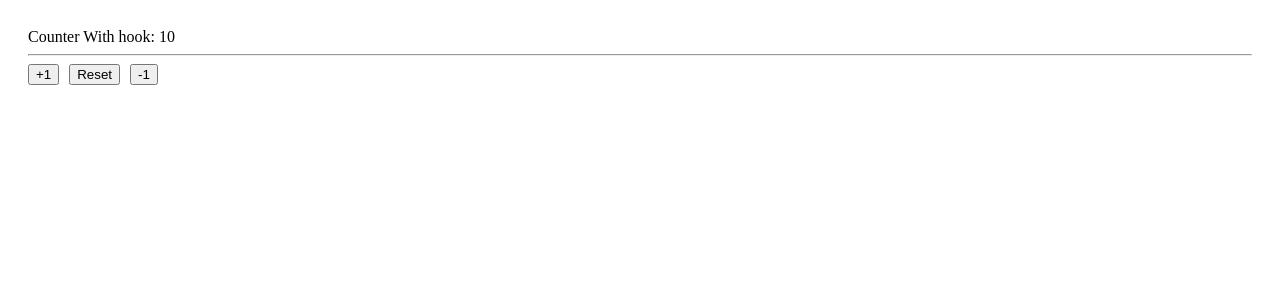
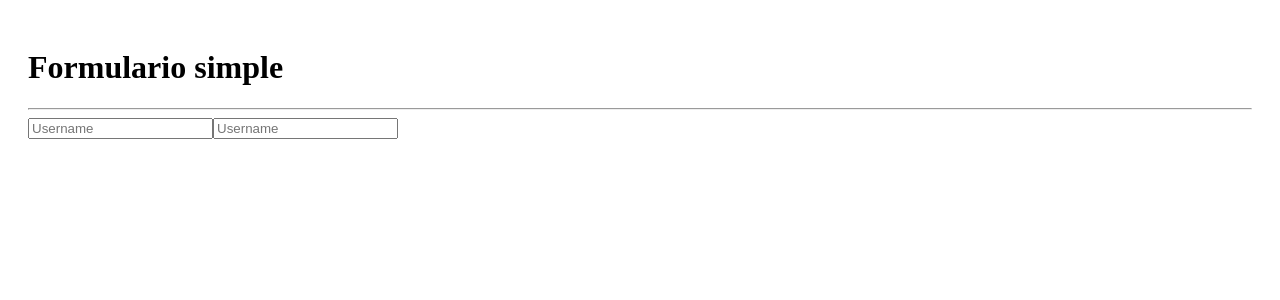
Before and after one commit to Alejandro2097/HooksApp, a React (Vite) app: page / in a window 1280 px wide. Shown: the top 300 px of the page. Built offline with nearby package versions, Linux system fonts and the light colour scheme.

Commit message:
start with useEffect

```diff
--- /dev/null
+++ b/src/02-useEffect/SimpleForm.jsx
@@ -0,0 +1,21 @@
+
+export const SimpleForm = () => {
+  return (
+    <>
+        <h1>Formulario simple</h1>
+        <hr/>
+        <input
+            type="text"
+            className="form-control"
+            placeholder="Username"
+            name="username"
+        />
+        <input
+            type="text"
+            className="form-control"
+            placeholder="Username"
+            name="username"
+        />
+    </>
+  )
+}
--- a/src/main.jsx
+++ b/src/main.jsx
@@ -2,12 +2,13 @@ import React from 'react'
 import ReactDOM from 'react-dom/client'
 
 import './index.css'
+import { SimpleForm } from './02-useEffect/SimpleForm'
 // import { HooksApp } from './HooksApp'
 // import { CounterApp } from './01-useState/CounterApp'
-import { CounterWithCustomHook } from './01-useState/CounterWithCustomHook'
+// import { CounterWithCustomHook } from './01-useState/CounterWithCustomHook'
 
 ReactDOM.createRoot(document.getElementById('root')).render(
   <React.StrictMode>
-    <CounterWithCustomHook />
+    <SimpleForm />
   </React.StrictMode>,
 )
```
